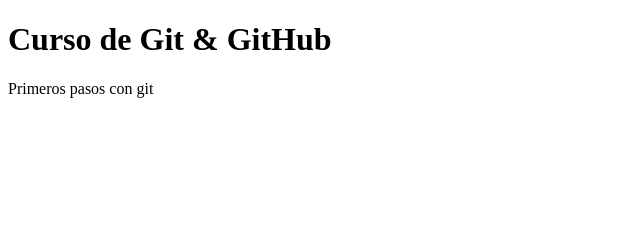
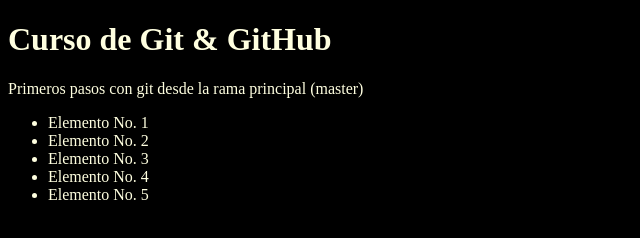
Before and after one commit to Juanjo21-01/git-prueba, a plain HTML site: page index.html in a window 1280 px wide. Shown: the whole page, without its empty margins (0-640 px from the left). Drawn offline with Linux system fonts and the light colour scheme.

Commit message:
Agregando style.css al index.html

```diff
--- a/index.html
+++ b/index.html
@@ -5,9 +5,18 @@
     <meta http-equiv="X-UA-Compatible" content="IE=edge" />
     <meta name="viewport" content="width=device-width, initial-scale=1.0" />
     <title>Aprendiendo Git</title>
+    <link rel="stylesheet" href="style.css" />
   </head>
   <body>
     <h1>Curso de Git & GitHub</h1>
-    <p>Primeros pasos con git</p>
+    <p>Primeros pasos con git desde la rama principal (master)</p>
+
+    <ul>
+      <li>Elemento No. 1</li>
+      <li>Elemento No. 2</li>
+      <li>Elemento No. 3</li>
+      <li>Elemento No. 4</li>
+      <li>Elemento No. 5</li>
+    </ul>
   </body>
 </html>
```
